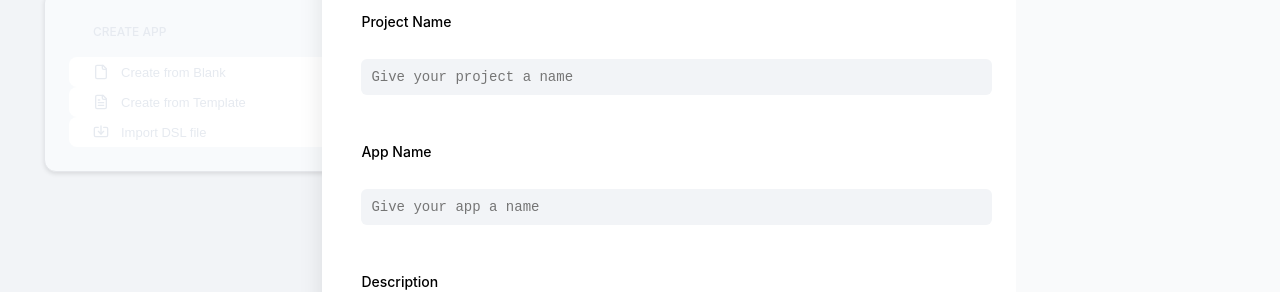
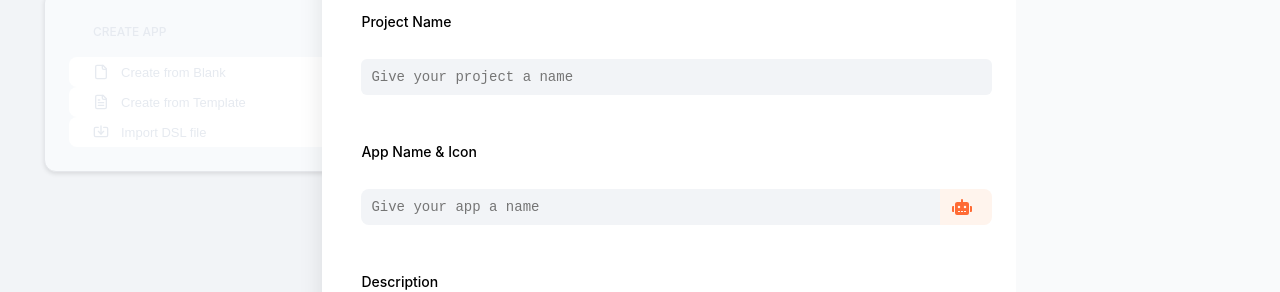
Before and after one commit to JagadeshSivakumar/NXT-Flows, a React (Create React App) app: page /studio in a window 1280 px wide. Both pictures are taken after a click on the button "Create from Blank". Shown: the part 181-473 px from the top of the page. Built offline with nearby package versions, Linux system fonts and the light colour scheme.

Commit message:
Studio App icon added
Studio App icon added

```diff
--- a/src/components/pages/Signup/Signup.jsx
+++ b/src/components/pages/Signup/Signup.jsx
@@ -42,7 +42,7 @@ function Signup() {
       const data = await response.json();
       console.log("✅ Signup success:", data);
 
-      navigate("/Exploreflow");
+      navigate("/login");
     } catch (err) {
       console.error("❌ Signup error:", err.message);
       setError(err.message);
--- a/src/components/pages/Studio/Studio.css
+++ b/src/components/pages/Studio/Studio.css
@@ -664,3 +664,33 @@ html, body {
 
 
 }
+.app-input-wrapper {
+  display: flex;
+  align-items: center;
+  border-radius: 8px;
+  overflow: hidden;
+}
+
+.app-input {
+  flex: 1;
+  border: none;
+  padding: 10px 12px;
+  background: #f6f7fb; /* light gray */
+  font-size: 14px;
+  outline: none;
+  border-radius: 8px 0 0 8px;
+}
+
+.icon-box {
+  background: #fff4ed; /* light peach like screenshot */
+  padding: 8px 12px;
+  display: flex;
+  align-items: center;
+  justify-content: center;
+  border-radius: 0 8px 8px 0;
+}
+
+.app-icon {
+  font-size: 20px;
+  color: #ff6b35; /* orange/red */
+}
--- a/src/components/pages/Studio/Studio.jsx
+++ b/src/components/pages/Studio/Studio.jsx
@@ -17,6 +17,8 @@ import { HiOutlineDotsHorizontal } from "react-icons/hi";
 import { useNavigate } from "react-router-dom";
 import "./Studio.css";
 import Navbar from "../../Navbar/Navbar";
+import { FaRobot } from "react-icons/fa";
+
 
 const CreateOption = ({ icon: Icon, title, onClick }) => (
   <button onClick={onClick} className="create-option">
@@ -277,6 +279,7 @@ const Studio = () => {
           <h3>Create From Blank</h3>
         </div>
         <div className="modal-body">
+          {/* Project Name */}
           <div className="form-group">
             <label className="modal-label">Project Name</label>
             <input
@@ -287,16 +290,25 @@ const Studio = () => {
               className="modal-input"
             />
           </div>
+
+          {/* App Name & Icon */}
           <div className="form-group">
-                  <label className="modal-label">App Name</label>
+            <label className="modal-label">App Name & Icon</label>
+            <div className="app-input-wrapper">
               <input
                 type="text"
                 placeholder="Give your app a name"
                 value={containerName}
                 onChange={(e) => setContainerName(e.target.value)}
-                    className="modal-input"
+                className="modal-input app-input"
               />
+              <div className="icon-box">
+                <FaRobot className="app-icon" />
               </div>
+            </div>
+          </div>
+
+          {/* Description */}
           <div className="form-group">
             <label className="modal-label">Description</label>
             <textarea
@@ -308,6 +320,8 @@ const Studio = () => {
             />
           </div>
         </div>
+
+        {/* Footer */}
         <div className="modal-footer">
           <button
             onClick={() => setShowCreateModal(false)}
@@ -327,7 +341,6 @@ const Studio = () => {
     </div>
   </div>
 )}
-
       {showDeleteModal && (
         <div className="modal-overlay">
           <div className="confirm-modal">
```
Lines whose indentation alone changed are shown as unchanged.
